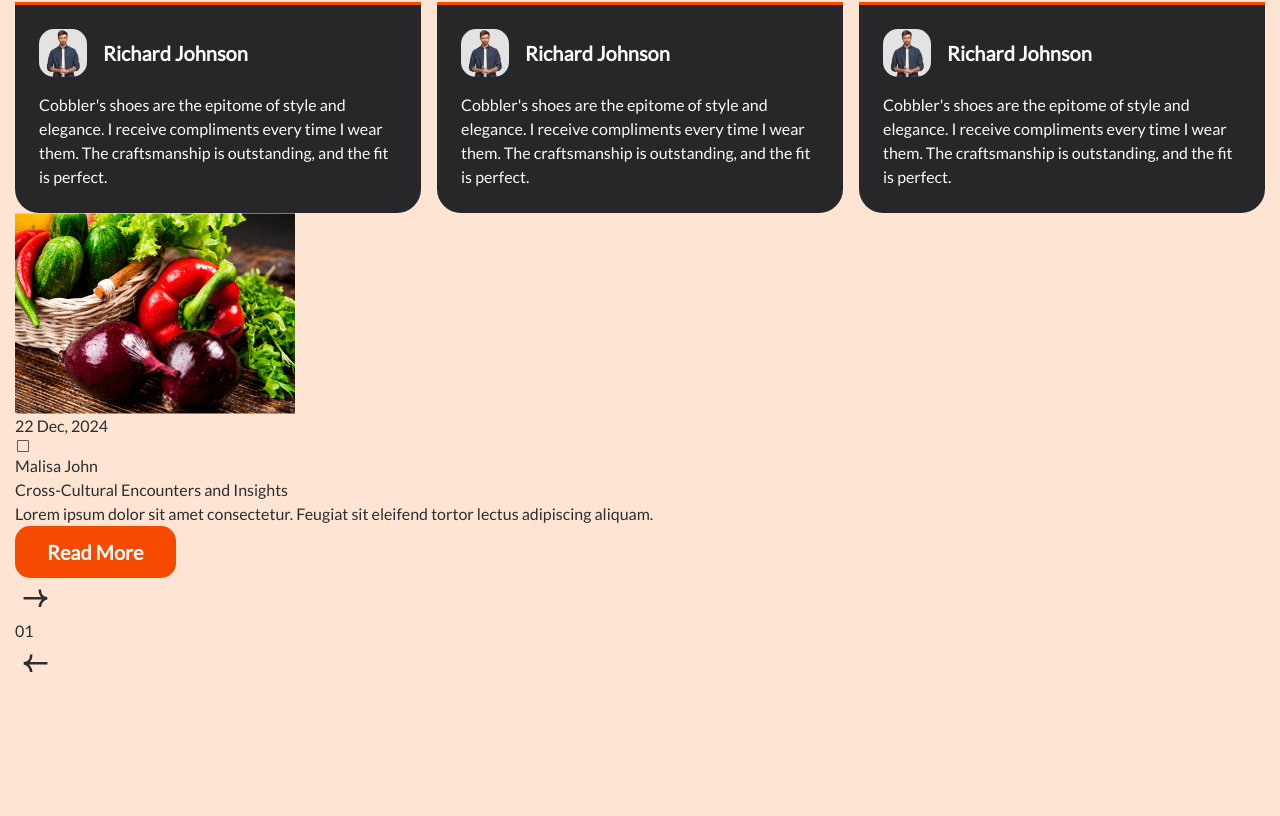
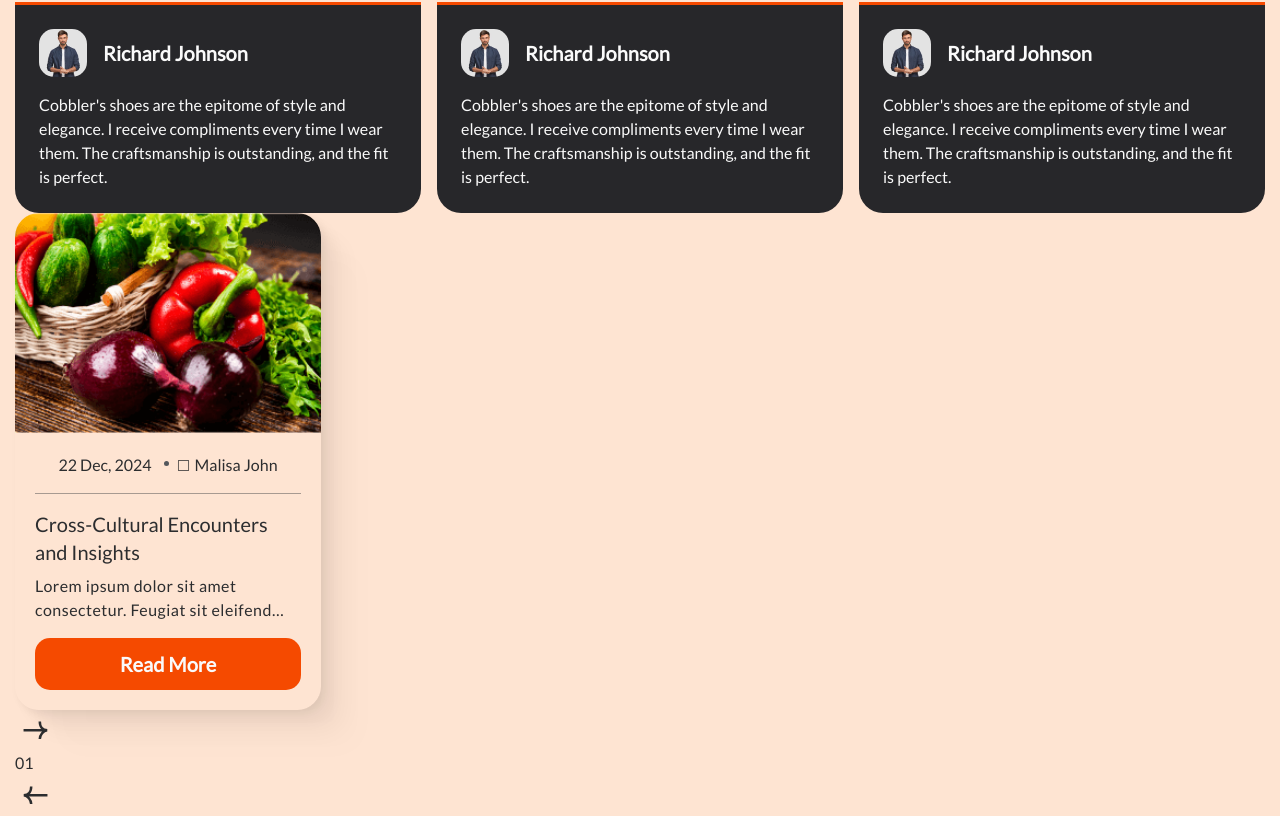
Before and after one commit to hossein1075/e-Bazar, a React (Vite) app: page / in a window 1280 px wide. Shown: the part 3902-4718 px from the top of the page. Before the commit the page ends 4586 px from the top, so only its background shows below. Built offline with nearby package versions, Linux system fonts and the light colour scheme.

Commit message:
complete component Box in blog

```diff
--- /dev/null
+++ b/src/components/main/componentsMain/PaginateBox/PaginationBox.css
@@ -0,0 +1,13 @@
+.before-name {
+position: relative;
+}
+.before-name::before {
+    position: absolute;
+    content: '';
+    top: 8px;
+    left: -12px;
+    width: 5px;
+    height: 5px;
+    border-radius: 100%;
+    background-color: #54575C;
+}
--- a/src/components/main/componentsMain/PaginateBox/PaginationBox.jsx
+++ b/src/components/main/componentsMain/PaginateBox/PaginationBox.jsx
@@ -2,28 +2,33 @@ import React from 'react'
 import { PiSquareLight } from "react-icons/pi";
 import BtnOrigin from '../BtnOrigin/BtnOrigin';
 import InfoBtnOrigin from '../BtnOrigin/InfoBtnOrigin';
+import './PaginationBox.css'
 function PaginationBox() {
     return (
         <>
-            <div>
-                <div>
-                    <img src="/images/blog/blog-1.png" alt="fruit blog" />
+            <div className='w-[306px] rounded-3xl shadow-sub overflow-hidden'>
+                <div className='object-cover'>
+                    <img src="/images/blog/blog-1.png" className='w-full' alt="fruit blog" />
                 </div>
-                <div>
+                <div className='p-5'>
+                    <div className='flexCenter gap-6 border-b-1 border-neutral-600/50 border-solid pb-4 mb-4'>
                     <span>22 Dec, 2024</span>
-                    <span>
-                        <PiSquareLight />
+                    <span className='flex items-center before-name gap-1'>
+                        <PiSquareLight size={15}/>
                         Malisa John
                     </span>
                 </div>
-                <h3>
-                    Cross-Cultural Encounters and Insights
+                <h3 className='line-clamp-2 mb-2 hover:text-orange-600 transition-original text-xl'>
+                  <a href="#">
+                      Cross-Cultural Encounters and Insights
+                  </a>
                 </h3>
-                <p>
-                    Lorem ipsum dolor sit amet consectetur. Feugiat sit eleifend tortor lectus adipiscing aliquam.
+                <p className='mb-4 line-clamp-2 tracking-tightest4'>
+                     Lorem ipsum dolor sit amet consectetur. Feugiat sit eleifend tortor lectus adipiscing aliquam.
                 </p>
                 <div>
-                    <BtnOrigin text={InfoBtnOrigin[4].info}/>
+                    <BtnOrigin text={InfoBtnOrigin[4].info} className='w-full'/>
+                </div>
                 </div>
             </div>
         </>
--- a/src/index.css
+++ b/src/index.css
@@ -46,6 +46,7 @@
    --tracking-tightest: -0.04em;
    --tracking-tightest2: -0.03em;
    --tracking-tightest3: -0.02em;
+   --tracking-tightest4: 0.03em;
      --radius-10px: 0.625rem;
      --radius-15px: 0.9375rem;
 }
```
